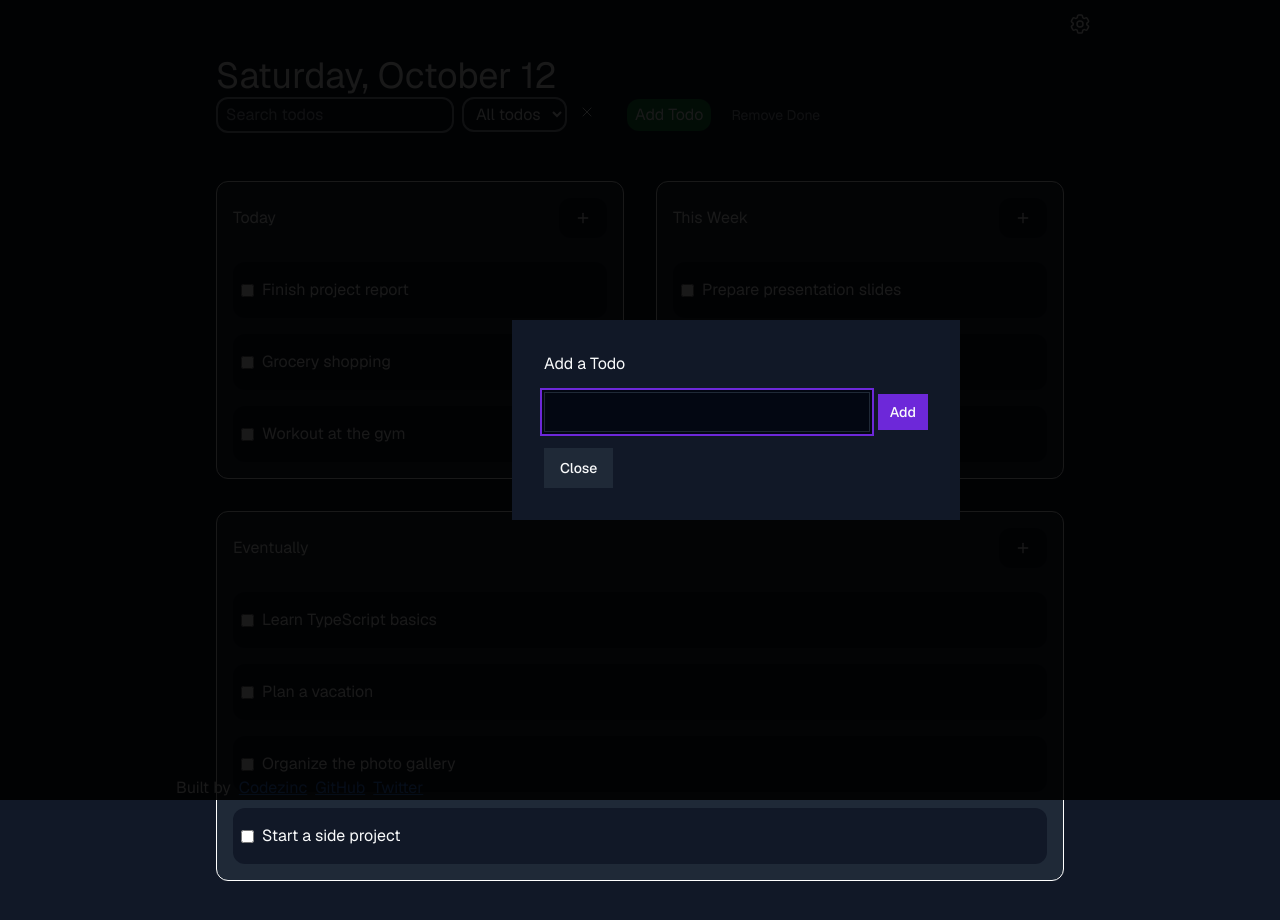
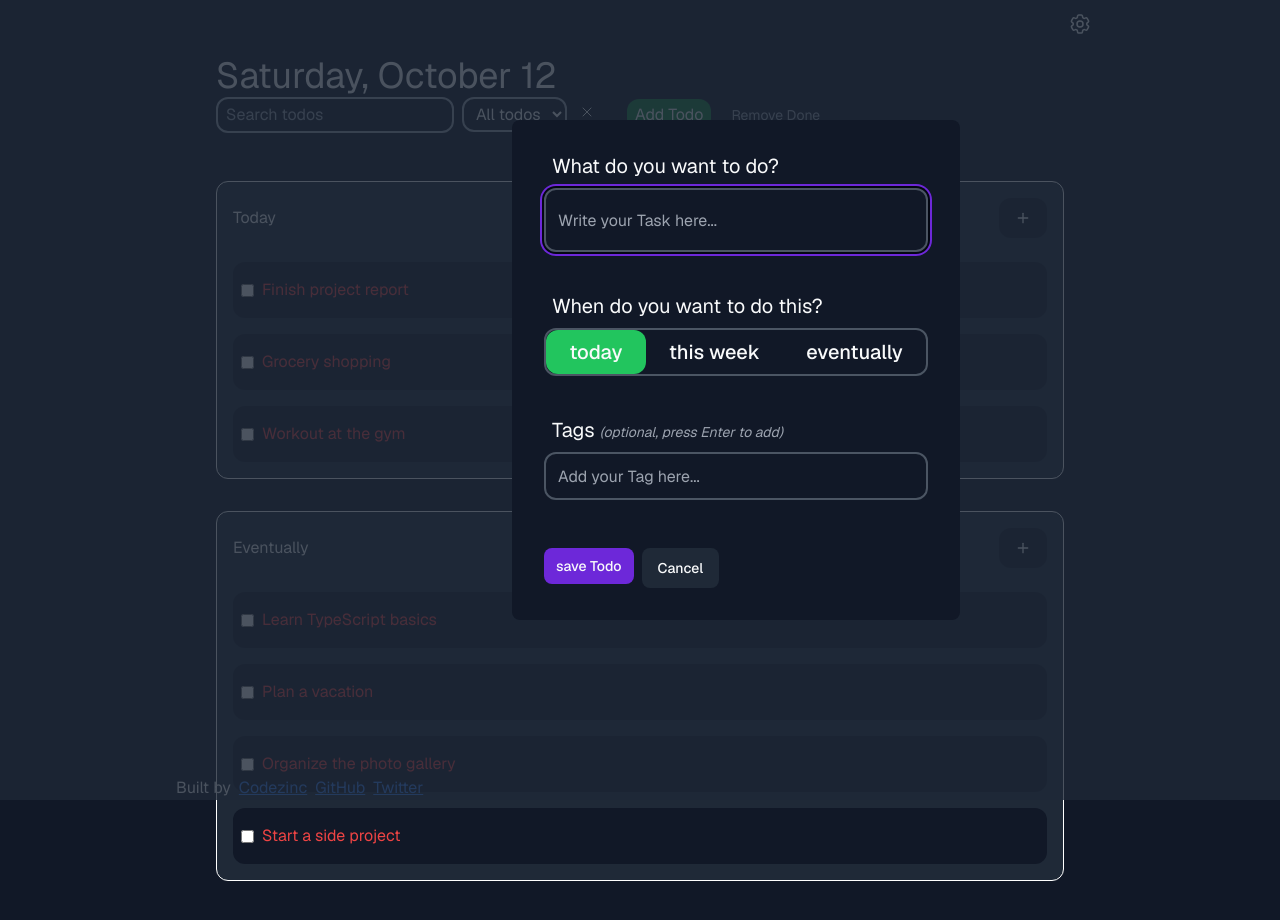
Before and after one commit to anuragg-p/codezinc-frontend, a Next.js app: page /apps/simple-todo in a window 1280 px wide. Both pictures are taken after a click on the button 583 px from the left and 218 px from the top of the page. Shown: the top 920 px of the page. Built offline with nearby package versions, Linux system fonts and the light colour scheme.

Commit message:
added components to popup-TagInput,RadioButtonThree

```diff
--- a/src/components/Todo.tsx
+++ b/src/components/Todo.tsx
@@ -3,16 +3,17 @@ import React, { useState } from "react";
 
 import SettingIcon from "@/icons/SettingIcon";
 import CrossIcon from "@/icons/CrossIcon";
+import ChevronDownIcon from "@/icons/chevron-down";
 import { Button } from "./ui/button";
-import { TodoItemType } from "@/types/todo.types";
+import type { TodoItemType } from "@/types/todo.types";
 import { PlusIcon } from "lucide-react";
 import {
   Dialog,
-  DialogClose,
+  // DialogClose,
   DialogContent,
-  DialogDescription,
+  // DialogDescription,
   DialogTitle,
-  DialogTrigger,
+  // DialogTrigger,
 } from "@radix-ui/react-dialog";
 import { DialogFooter, DialogHeader } from "./ui/dialog";
 import { Input } from "@/components/ui/input";
@@ -104,28 +105,98 @@ const DashboardHeader = () => {
 };
 
 const TodoItem: React.FC<TodoItemType> = ({ type, name, tags }) => {
+  const [isChecked, setIsChecked] = useState(false);
   return (
     <div className="flex items-center gap-x-2 rounded-xl bg-gray-900 px-2 py-4">
-      <input type="checkbox" />
-      <div>{name}</div>
+      <input
+      type="checkbox"
+      checked={isChecked}
+      onChange={() => setIsChecked(!isChecked)}
+      className="cursor-pointer"
+      />
+      <div className={isChecked? 'text-green-500': 'text-red-500'}>{name}</div>
     </div>
   );
 };
 
-const TodoPopup = ({}) => {
+// const TodoPopup = ({}) => {
+//   return (
+//     <Dialog>
+//       <DialogTrigger>Open</DialogTrigger>
+//       <DialogContent>
+//         <DialogHeader>
+//           <DialogTitle>Are you absolutely sure?</DialogTitle>
+//           <DialogDescription>
+//             This action cannot be undone. This will permanently delete your
+//             account and remove your data from our servers.
+//           </DialogDescription>
+//         </DialogHeader>
+//       </DialogContent>
+//     </Dialog>
+//   );
+// };
+
+// Component for the three Radio Button
+const timeSpanOption = Object.values(TodoEnum);
+const RadioButtonThree: React.FC = () => {
+  const [timeSpan, setTimeSpan] = useState<TodoEnum>(TodoEnum.TODAY)
   return (
-    <Dialog>
-      <DialogTrigger>Open</DialogTrigger>
-      <DialogContent>
-        <DialogHeader>
-          <DialogTitle>Are you absolutely sure?</DialogTitle>
-          <DialogDescription>
-            This action cannot be undone. This will permanently delete your
-            account and remove your data from our servers.
-          </DialogDescription>
-        </DialogHeader>
-      </DialogContent>
-    </Dialog>
+    <div className="flex h-12 justify-around border-2 border-gray-600 rounded-xl">
+      {timeSpanOption.map((option) => (
+      <div
+      key={option}
+      className={`relative flex flex-grow rounded-xl items-center justify-center cursor-pointer text-center transition-colors duration-200
+        ${timeSpan === option ? 'bg-green-500':''}`}
+      >
+        <input
+        type="radio"
+        className="absolute inset-0 opacity-0 cursor-pointer"
+        value={option}
+        checked={timeSpan === option}
+        onChange={() => setTimeSpan(option as TodoEnum)}
+        />
+        <span className="font-medium">{option.replace('_', ' ').toLowerCase()}</span>
+      </div>
+      ))}
+    </div>
+  )
+}
+
+// Component for Tags box
+const TagInput = () => {
+  const [tagInput, setTagInput] = useState("")
+  const [isHovered, setIsHovered] = useState(false)
+  const handleMouseEnter = () => {
+    setIsHovered(true);
+  }
+  const handleMouseLeave = () => {
+    setIsHovered(false);
+  }
+
+  return (
+    <div
+    className="flex items-center"
+    onMouseEnter={handleMouseEnter}
+    onMouseLeave={handleMouseLeave}
+    >
+      <Input
+        id="add-tag"
+        type="text"
+        placeholder="Add your Tag here..."
+        defaultValue="rounded-xl"
+        className="block bg-gray-900 rounded-xl h-12 text-base border-2 border-gray-600 focus:outline-none"
+        value={tagInput}
+        onChange={(e) => setTagInput(e.target.value)}
+        />
+
+      {isHovered &&
+        <button
+        className="absolute transform translate-x-[350px] cursor-pointer"
+        >
+          <ChevronDownIcon/>
+        </button>
+      }
+    </div>
   );
 };
 
@@ -136,6 +207,11 @@ const TodoSection: React.FC<TodoDashBoardProps> = ({
 }) => {
   const [showPopup, setShowPopup] = useState(false);
   const [todoInput, setTodoInput] = useState("");
+  const objj = {
+    type: TodoEnum.EVENTUALLY,
+    name: "Start a side project",
+    tags: ["development", "hobby"],
+  }
 
   const getGreeting = () => {
     let greeting = "hello";
@@ -189,45 +265,60 @@ const TodoSection: React.FC<TodoDashBoardProps> = ({
       {showPopup && (
         <div className="fixed inset-0 z-50 flex items-center justify-center">
           <div
-            className="absolute left-0 top-0 h-full w-full bg-black opacity-90"
+            className="absolute left-0 top-0 h-full w-full bg-gray-800 opacity-80"
             onClick={() => setShowPopup(false)}
           ></div>
 
-          <div className="relative left-[40%] top-[40%] h-screen w-[100%]">
+          <div className="relative left-[40%] top-[15%] h-screen w-[100%]">
             <Dialog open={showPopup} onOpenChange={setShowPopup}>
-              <DialogContent className="flex flex-col gap-y-4 bg-gray-900 p-8 sm:max-w-md">
-                <DialogHeader>
-                  <DialogTitle>Add a Todo</DialogTitle>
-                </DialogHeader>
-
-                <div className={"flex items-center space-x-2"}>
+              <DialogContent className="flex flex-col bg-gray-900 p-8 gap-10 sm:max-w-md text-xl rounded-[8px]">
+                <div className={"flex flex-col"}>
+                  <DialogHeader className="ml-2 mb-2">
+                    <DialogTitle>What do you want to do?</DialogTitle>
+                  </DialogHeader>
                   <Input
                     id="add-todo"
                     type="text"
+                    placeholder="Write your Task here..."
                     defaultValue="rounded-xl"
+                    className="bg-gray-900 rounded-xl h-16 border-2 text-base border-gray-600"
                     value={todoInput}
                     onChange={(e) => setTodoInput(e.target.value)}
                   />
+                </div>
+                <div className={"flex flex-col"}>
+                  <div className="ml-2 mb-2">
+                    When do you want to do this?
+                  </div>
+                  <RadioButtonThree/>
+                </div>
+                <div className={"mb-2"}>
+                  <div className="ml-2 mb-2">
+                    Tags <i className="text-sm text-gray-400">(optional, press Enter to add)</i>
+                  </div>
+                  <TagInput/>
+                </div>
+                <DialogFooter className="sm:justify-start">
                   <Button
                     type="submit"
                     size="sm"
-                    className="px-3"
+                    className="p-3 rounded-[8px] "
                     onClick={() => {
-                      //@ts-ignore
-                      addTodo(variant, todoInput);
+                      //@ts-expect-ignore
+                      // addTodo(variant, todoInput);
+                      addTodo(objj, todoInput); //-------------------------------------------------------------//
                       setShowPopup(false);
                     }}
                   >
-                    Add
+                    save Todo
                   </Button>
-                </div>
-                <DialogFooter className="sm:justify-start">
                   <Button
                     type="button"
                     variant="secondary"
+                    className="rounded-[8px]"
                     onClick={() => setShowPopup(false)} // Close the dialog
                   >
-                    Close
+                    Cancel
                   </Button>
                 </DialogFooter>
               </DialogContent>
--- /dev/null
+++ b/src/icons/chevron-down.tsx
@@ -0,0 +1,21 @@
+import React from "react";
+
+const ChevronDownIcon = (props: {}) => {
+  return (
+    <svg
+    xmlns="http://www.w3.org/2000/svg"
+    fill="none"
+    viewBox="0 0 24 24"
+    stroke-width="1.5"
+    stroke="currentColor"
+    className="size-6"
+    >
+    <path
+    stroke-linecap="round"
+    stroke-linejoin="round"
+    d="m19.5 8.25-7.5 7.5-7.5-7.5" />
+    </svg>
+  );
+};
+
+export default ChevronDownIcon;
```
